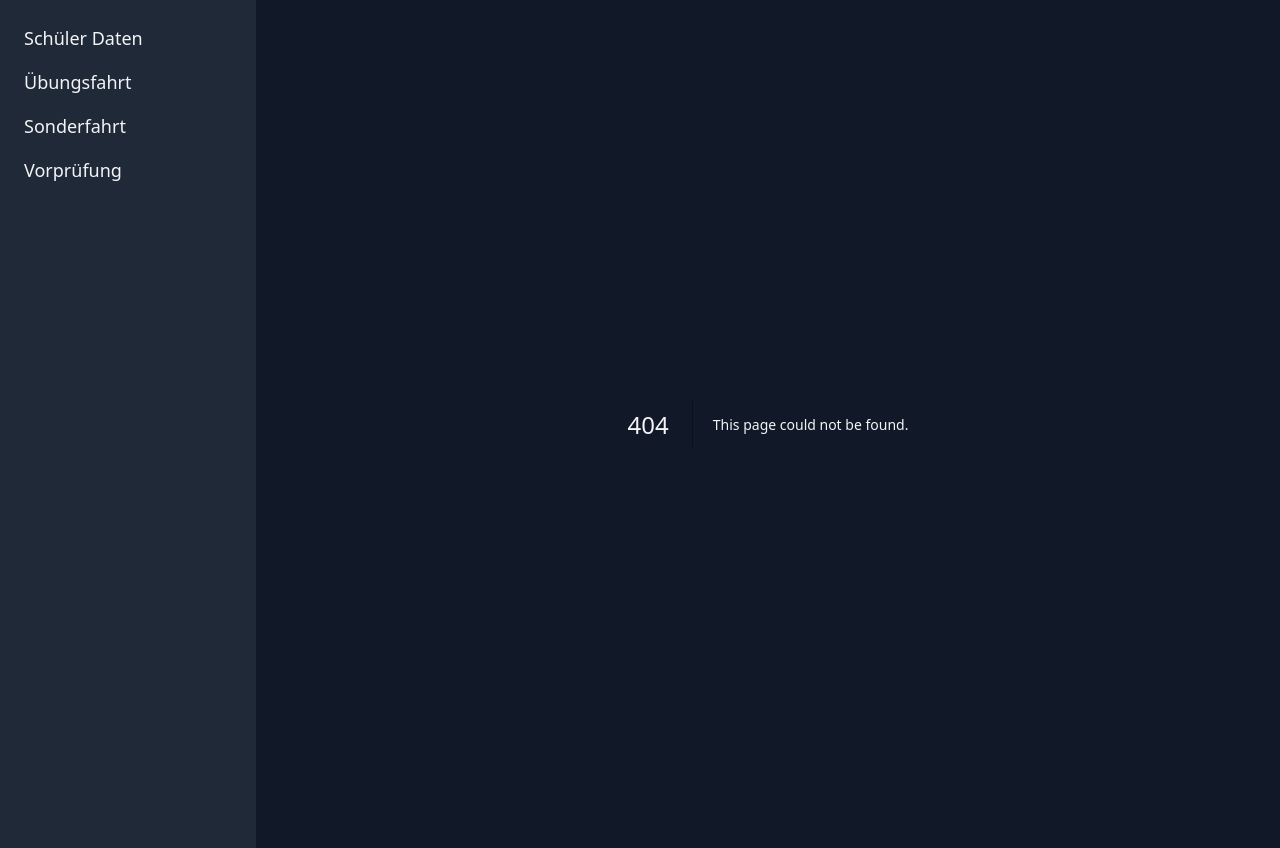
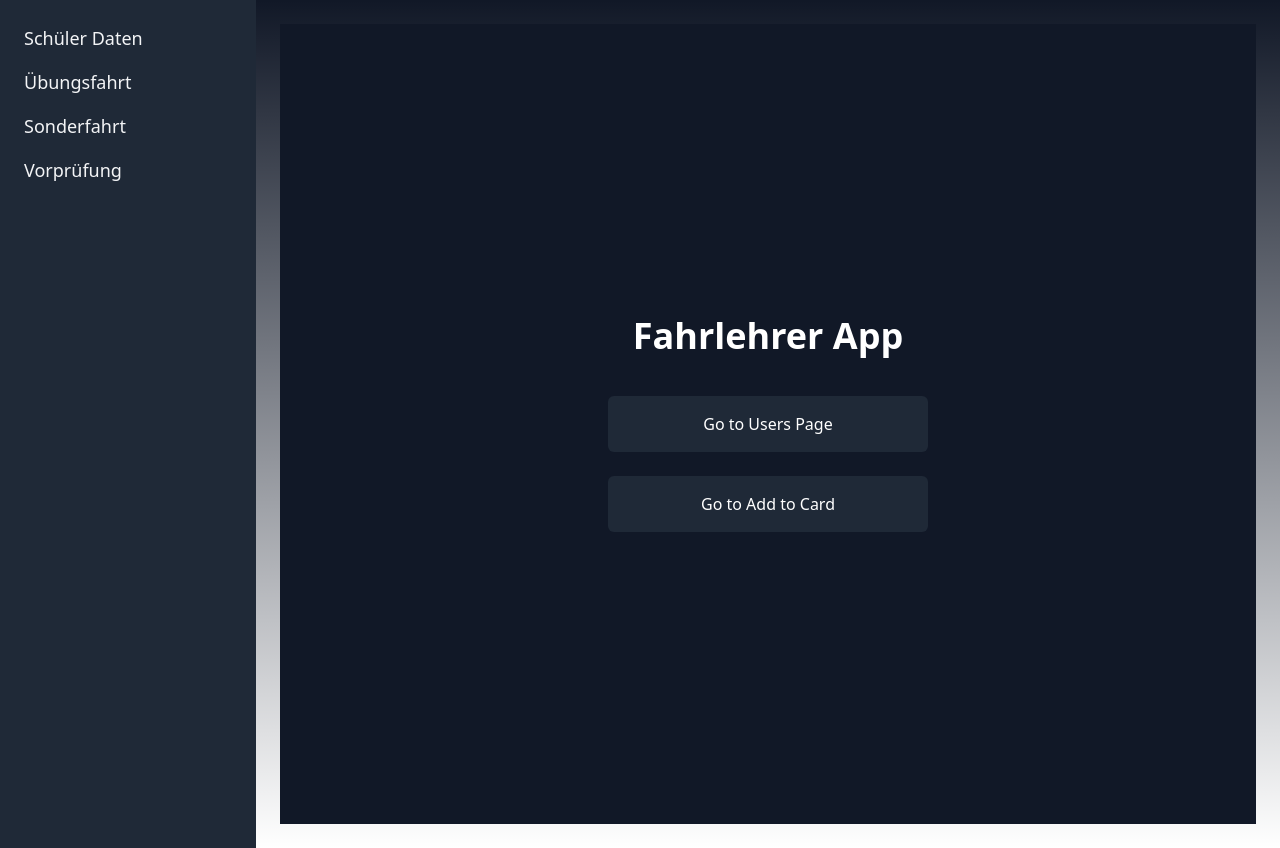
Before and after one commit to seen22/fahrlehre-nextapp, a Next.js app: page /DashboardPage in a window 1280 px wide. Before the commit this address had no page. Built offline with nearby package versions, Linux system fonts and the light colour scheme.

Commit message:
DashboardPage erstellt

```diff
--- /dev/null
+++ b/app/DashboardPage/page.tsx
@@ -0,0 +1,52 @@
+'use client'
+import { useRouter } from 'next/navigation';
+import React, { useEffect, useState } from 'react';
+
+export default function DashboardPage() {
+  const router = useRouter();
+  const [studentId, setStudentId] = useState<string | null>(null);
+
+  const navigateTo = (path: string) => {
+    router.push(`${path}?id=${studentId}`);
+  };
+
+
+  useEffect(() => {
+    const urlParams = new URLSearchParams(window.location.search);
+    const id = urlParams.get('id');
+    if (id) {
+      setStudentId(id);
+      console.log('Extracted ID from URL:', id);
+    } else {
+      console.error('No ID found in URL');
+    }
+  }, []);
+  return (
+    <div className="min-h-screen flex flex-col justify-center items-center bg-gray-900">
+      <h1 className="text-4xl font-bold text-white mb-10">Fahrlehrer App</h1>
+
+      <div className="space-y-6 w-full max-w-xs">
+        {/* <button
+          onClick={() => navigateTo('/hallo')}
+          className="w-full bg-gray-800 text-white p-4 rounded-md hover:bg-gray-700 transition"
+        >
+          Go to Hallo Page
+        </button> */}
+
+        <button
+          onClick={() => navigateTo('/uebungsfahrt')}
+          className="w-full bg-gray-800 text-white p-4 rounded-md hover:bg-gray-700 transition"
+        >
+          Go to Users Page
+        </button>
+
+        <button
+          onClick={() => navigateTo('/vorpruefung')}
+          className="w-full bg-gray-800 text-white p-4 rounded-md hover:bg-gray-700 transition"
+        >
+          Go to Add to Card
+        </button>
+      </div>
+    </div>
+  );
+}
--- a/app/schuelerDaten/page.tsx
+++ b/app/schuelerDaten/page.tsx
@@ -19,7 +19,7 @@ export default function schuelerDatenPage() {
 
     if (response.ok && result.id) {
       console.log(' Saved successfully');
-      window.location.href = `/DachboardPage?id=${result.id}`;
+      window.location.href = `/DashboardPage?id=${result.id}`;
       //reset();
     } else {
       console.error('Failed to save data', result.message);
```
